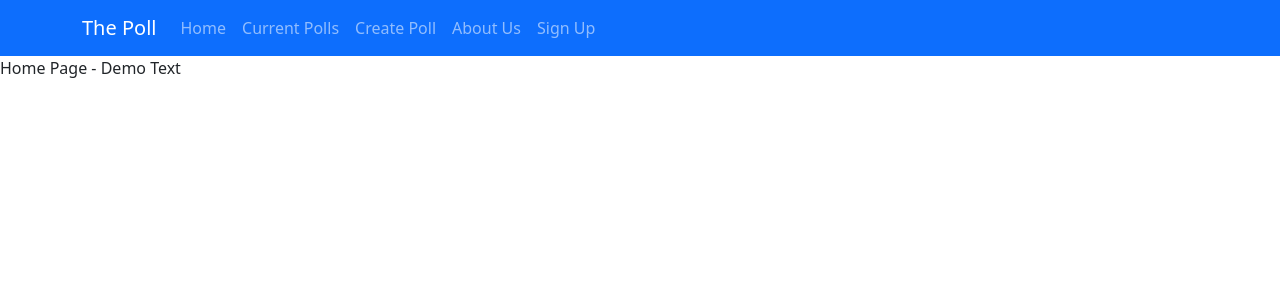
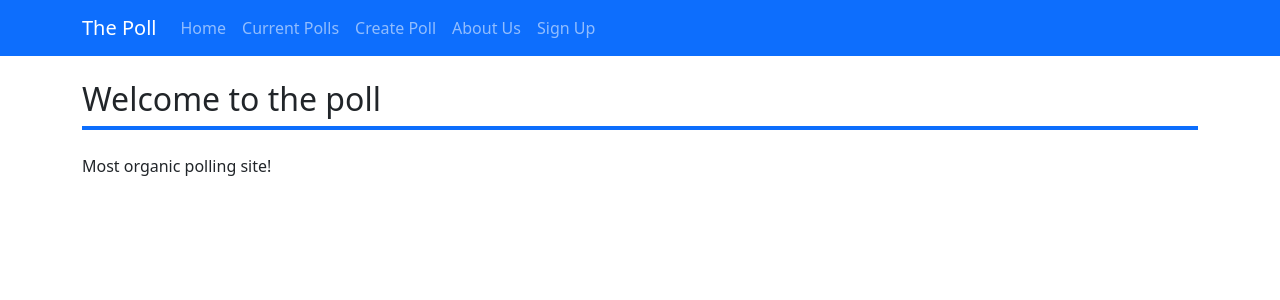
Before and after one commit to koushikjis/the-poll, a React (Create React App) app: page / in a window 1280 px wide. Shown: the top 300 px of the page. Built offline with nearby package versions, Linux system fonts and the light colour scheme.

Commit message:
Page header module separated

```diff
--- a/src/components/AboutUs.tsx
+++ b/src/components/AboutUs.tsx
@@ -1,7 +1,9 @@
 import React from 'react';
+import PageHeader from './PageHeader';
 
 const AboutUs: React.FC = () => {
-    return <div>AboutUs Page - Demo Text</div>;
+    return <div className="container mt-4">
+    <PageHeader header='About Us' /></div>;
   };
 
 export default AboutUs
--- a/src/components/CreatePoll.tsx
+++ b/src/components/CreatePoll.tsx
@@ -1,6 +1,7 @@
 import React, { useContext, useState } from "react";
 import _ from "lodash";
 import AppContext from "../context/AppContext";
+import PageHeader from "./PageHeader";
 
 const CreatePoll: React.FC = () => {
   const [candidates, setCandidates] = useState<
@@ -106,9 +107,7 @@ const CreatePoll: React.FC = () => {
 
   return (
     <div className="container mt-4">
-      <div className="border-bottom border-4 border-primary">
-        <h2>Create Poll</h2>
-      </div>
+      <PageHeader header="Create Poll" />
       <form onSubmit={handleSubmit}>
         {!fieldRendered && (
           <>
--- a/src/components/CurrentPolls.tsx
+++ b/src/components/CurrentPolls.tsx
@@ -1,7 +1,9 @@
 import React from 'react';
+import PageHeader from './PageHeader';
 
 const CurrentPolls: React.FC = () => {
-    return <div>CurrentPolls Page - Demo Text</div>;
+    return <div className="container mt-4">
+    <PageHeader header='Active Polls' /></div>;
   };
 
 export default CurrentPolls
--- a/src/components/Home.tsx
+++ b/src/components/Home.tsx
@@ -1,7 +1,9 @@
 import React from 'react';
+import PageHeader from './PageHeader';
 
 const Home: React.FC = () => {
-    return <div>Home Page - Demo Text</div>;
+    return <div className="container mt-4">
+    <PageHeader header='Welcome to the poll' /> <br />Most organic polling site!</div>;
   };
 
   export default Home
--- /dev/null
+++ b/src/components/PageHeader.tsx
@@ -0,0 +1,11 @@
+import React from "react";
+
+const PageHeader: React.FC<{header: string}> = ({header}) => {
+    return (
+        <div className="border-bottom border-4 border-primary">
+        <h2>{header}</h2>
+      </div>
+    )
+}
+
+export default PageHeader
--- a/src/components/SignUp.tsx
+++ b/src/components/SignUp.tsx
@@ -1,4 +1,5 @@
 import React, { useState } from 'react';
+import PageHeader from './PageHeader';
 
 const SignUp: React.FC = () => {
   const [email, setEmail] = useState('');
@@ -25,9 +26,7 @@ const SignUp: React.FC = () => {
 
   return (
     <div className="container mt-4">
-      <div className="border-bottom border-4 border-primary">
-      <h2>Sign Up</h2>
-      </div>
+      <PageHeader header='Sign Up' />
       <form onSubmit={handleSubmit}>
         <div  className='form-group mt-3 mb-3 border-bottom border-primary rounded'>
         <div className="form-group m-3">
```
